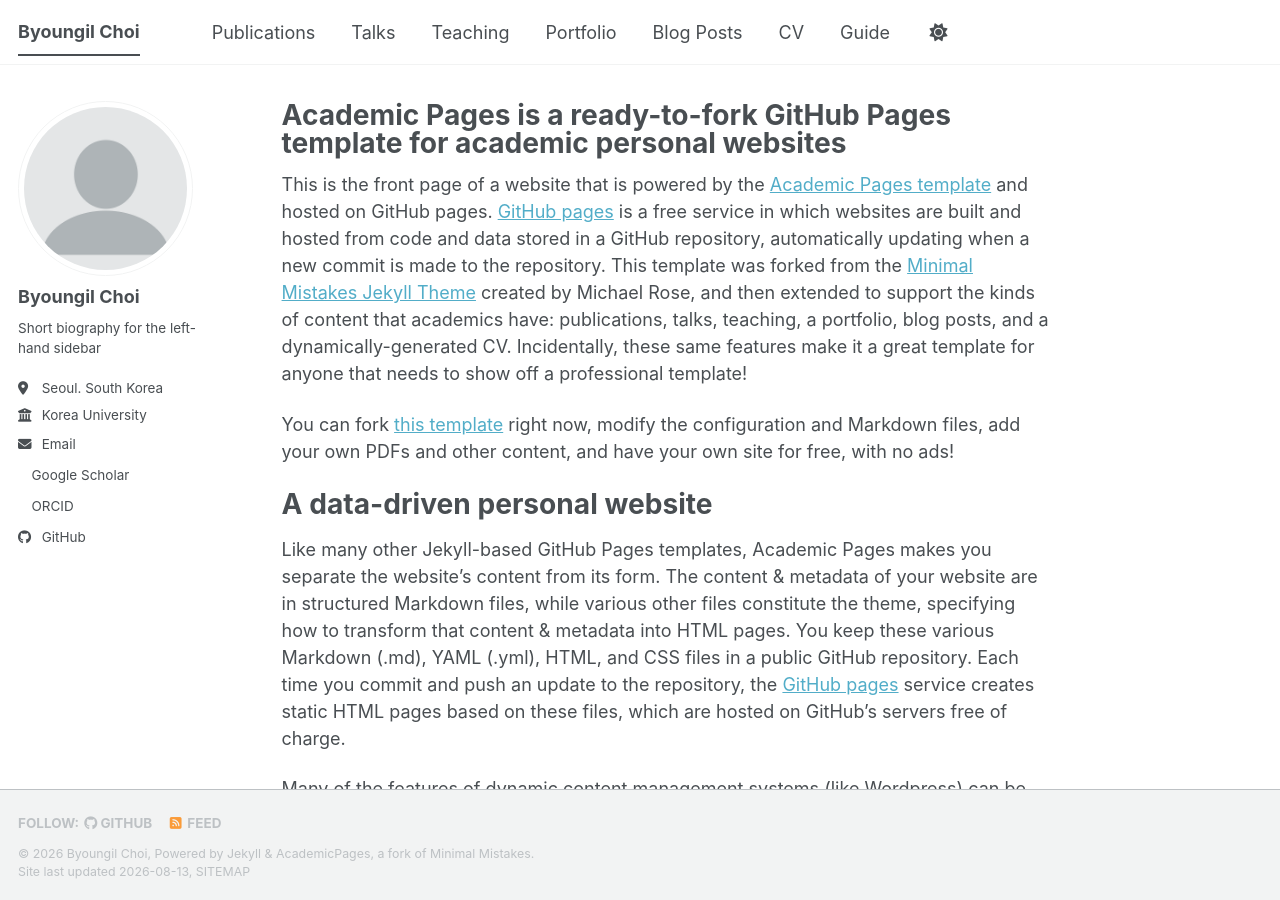
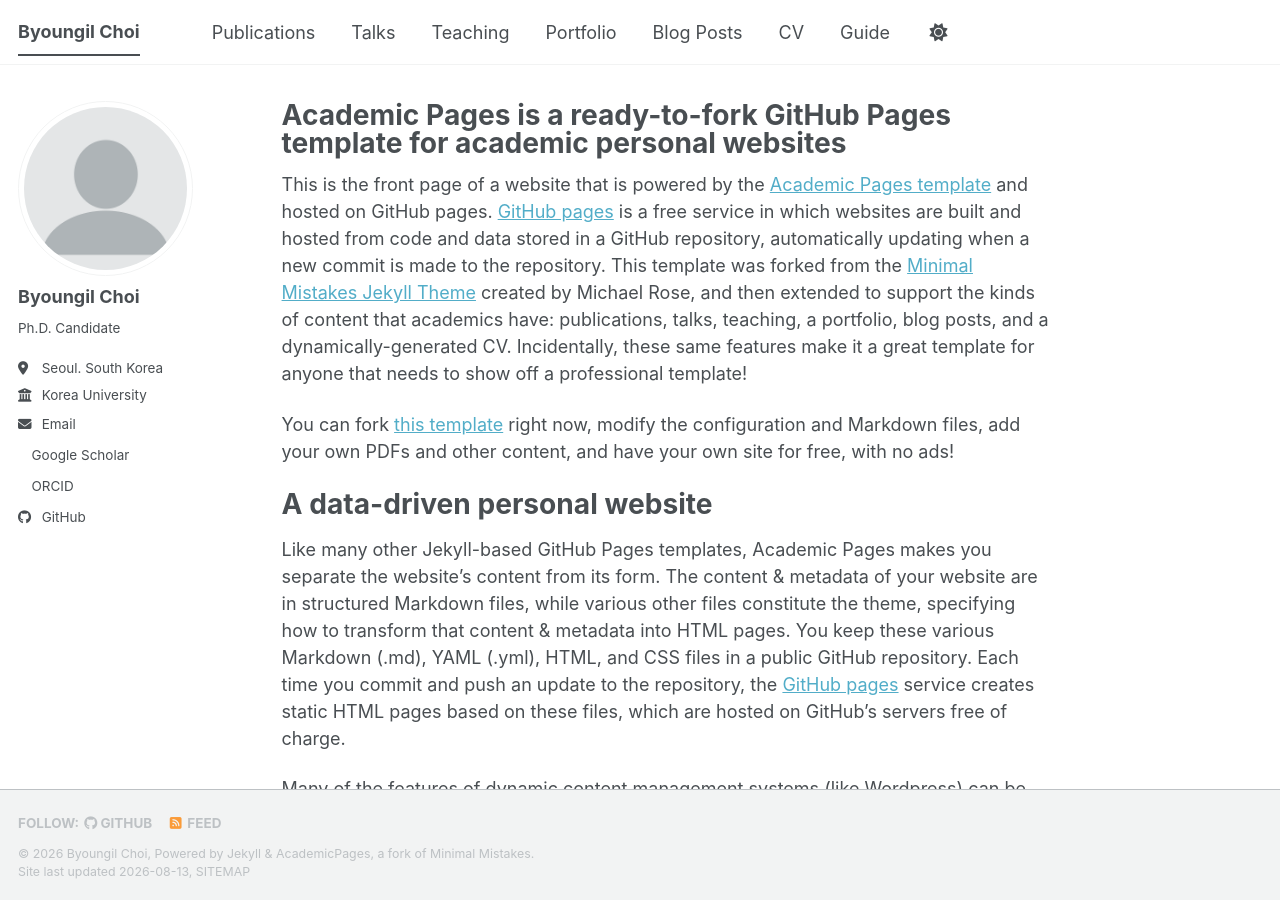
Before and after one commit to smallgiant-cbi/smallgiant-cbi.github.io, a Jekyll site: the page built from _pages/about.md, in a window 1280 px wide and 900 px high. Built offline with Jekyll 4.4.1, drawn with Linux system fonts in a browser that asks for light colours; a style sheet for code colours, icons or effects is not loaded; part of the change alters nothing that is shown.

Commit message:
Update _config.yml

```diff
--- a/_config.yml
+++ b/_config.yml
@@ -26,7 +26,7 @@ author:
   avatar           : "profile.png"
   name             : "Byoungil Choi"
   pronouns         : # example: "she/her"
-  bio              : "Short biography for the left-hand sidebar"
+  bio              : "Ph.D. Candidate"
   location         : "Seoul. South Korea"
   employer         : "Korea University"
   uri              : # URL
@@ -35,10 +35,10 @@ author:
   # Academic websites
   academia         : # URL
   arxiv            : # URL - Update with the correct link to your profile
-  googlescholar    : "https://scholar.google.com/citations?user=PS_CX0AAAAAJ"
+  googlescholar    : "https://scholar.google.co.kr/citations?user=FBpzCKEAAAAJ&hl"
   inspire-hep      : # URL
   impactstory      : # URL
-  orcid            : "https://orcid.org/yourorcidurl"
+  orcid            : "https://orcid.org/0000-0001-9557-7627"
   semantic         : # URL
   ssrn             : # URL
   pubmed           : # URL
```
